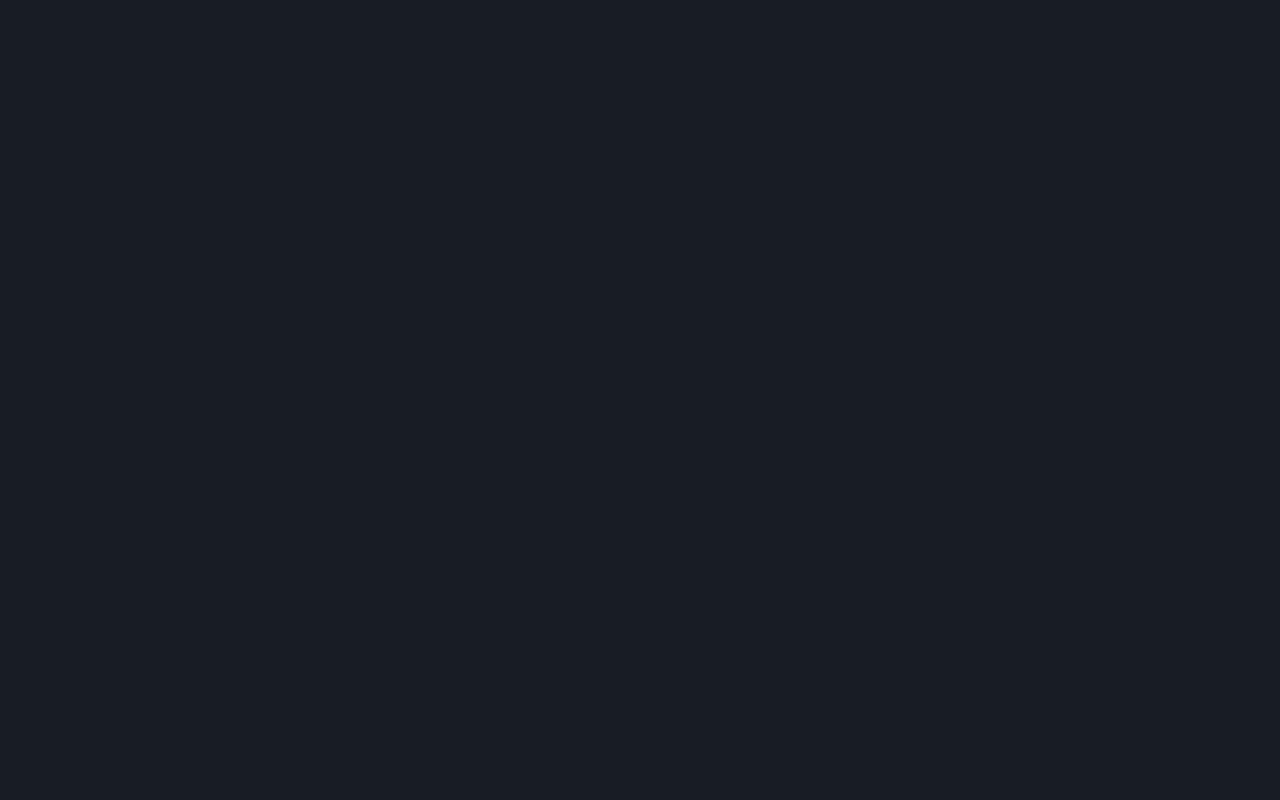
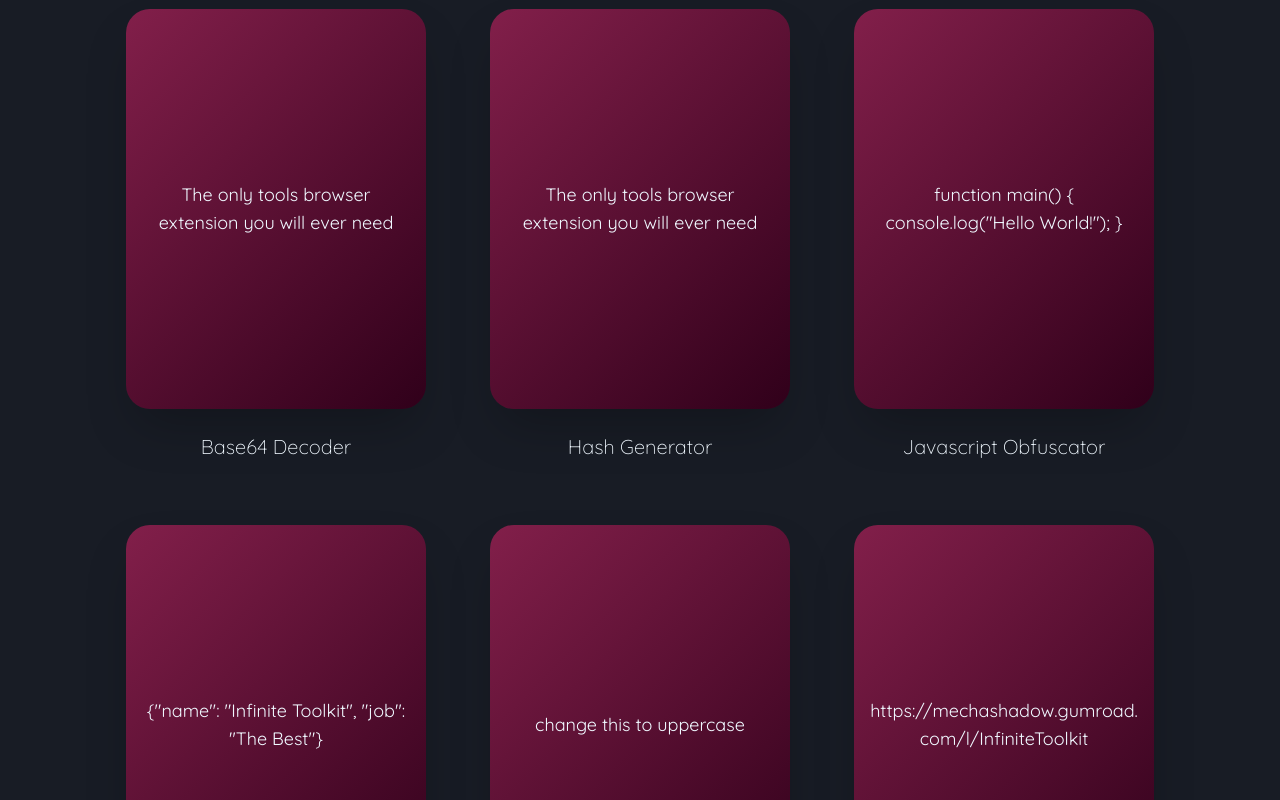
Before and after one commit to mechashadowx/infinite-toolkit, a Next.js app: page / in a window 1280 px wide. Shown: the part 580-1380 px from the top of the page. Before the commit the page ends 800 px from the top, so only its background shows below. Built offline with nearby package versions, Linux system fonts and the light colour scheme.

Commit message:
Implement base text change tool card

```diff
--- /dev/null
+++ b/app/components/base/TextChange.tsx
@@ -0,0 +1,65 @@
+"use client";
+
+import { useState } from "react";
+import React from "react";
+
+interface TextChangeProps {
+    text: string;
+    hoveredText: string;
+    title: string;
+}
+
+const TextChange: React.FC<TextChangeProps> = ({
+    text,
+    hoveredText,
+    title,
+}) => {
+    const [hovered, setHovered] = useState<boolean>(false);
+
+    return (
+        <div
+            id="base64decoder"
+            className={`flex flex-col items-center justify-center gap-6 transition-all duration-200 transform ${
+                hovered ? "scale-105 rotate-2" : "scale-100"
+            }`}
+            onMouseEnter={() => setHovered(true)}
+            onMouseLeave={() => setHovered(false)}
+        >
+            <div className="p-4 bg-dark-gradient flex items-center justify-center h-[400px] w-[300px] rounded-3xl shadow-2xl text-center">
+                <span className="inline-grid text-lg items-center justify-center">
+                    <span
+                        className={`relative col-start-1 row-start-1 text-center transition-all duration-200 ${
+                            hovered ? "opacity-0" : "opacity-100"
+                        }`}
+                        style={{
+                            wordWrap: "break-word",
+                            wordBreak: "break-word",
+                        }}
+                    >
+                        {text}
+                    </span>
+                    <span
+                        className={`relative col-start-1 row-start-1 text-center transition-all duration-200 ${
+                            hovered ? "opacity-100" : "opacity-0"
+                        }`}
+                        style={{
+                            wordWrap: "break-word",
+                            wordBreak: "break-word",
+                        }}
+                    >
+                        {hoveredText}
+                    </span>
+                </span>
+            </div>
+            <h1
+                className={`text-xl transition-all duration-200 transform ${
+                    hovered ? "scale-105 font-bold" : "scale-100 font-light"
+                }`}
+            >
+                {title}
+            </h1>
+        </div>
+    );
+};
+
+export default TextChange;
--- /dev/null
+++ b/app/components/tools/Base64Decoder.tsx
@@ -0,0 +1,14 @@
+import React from "react";
+import TextChange from "../base/TextChange";
+
+const Base64Decoder = () => {
+    return (
+        <TextChange
+            text="The only tools browser extension you will ever need"
+            hoveredText="VGhlIG9ubHkgdG9vbHMgYnJvd3NlciBleHRlbnNpb24geW91IHdpbGwgZXZlciBuZWVk"
+            title="Base64 Decoder"
+        />
+    );
+};
+
+export default Base64Decoder;
--- /dev/null
+++ b/app/components/tools/HashGenerator.tsx
@@ -0,0 +1,14 @@
+import React from "react";
+import TextChange from "../base/TextChange";
+
+const HashGenerator = () => {
+    return (
+        <TextChange
+            text="The only tools browser extension you will ever need"
+            hoveredText="ad88c79786079884302476125d428883e1518f4399cba0060f150c568a2025838e14480117821471b951c2620b5b13751aba09fd388026b7e278efa9a462ad8d"
+            title="Hash Generator"
+        />
+    );
+};
+
+export default HashGenerator;
--- /dev/null
+++ b/app/components/tools/JavascriptObfuscator.tsx
@@ -0,0 +1,18 @@
+import React from "react";
+import TextChange from "../base/TextChange";
+
+const JavascriptObfuscator = () => {
+    return (
+        <TextChange
+            text={`function main() {
+                console.log("Hello World!");
+            }`}
+            hoveredText={`function LNpN6TRfXs() {
+                console.log("SGVsbG8gV29ybGQh");
+            }`}
+            title="Javascript Obfuscator"
+        />
+    );
+};
+
+export default JavascriptObfuscator;
--- /dev/null
+++ b/app/components/tools/JsonFormatter.tsx
@@ -0,0 +1,17 @@
+import React from "react";
+import TextChange from "../base/TextChange";
+
+const JsonFormatter = () => {
+    return (
+        <TextChange
+            text={`{"name": "Infinite Toolkit", "job": "The Best"}`}
+            hoveredText={`{
+                "name": "Infinite Toolkit",
+                "job": "The Best"
+            }`}
+            title="Json Formatter"
+        />
+    );
+};
+
+export default JsonFormatter;
--- /dev/null
+++ b/app/components/tools/TextManipulator.tsx
@@ -0,0 +1,14 @@
+import React from "react";
+import TextChange from "../base/TextChange";
+
+const TextManipulator = () => {
+    return (
+        <TextChange
+            text="change this to uppercase"
+            hoveredText="CHANGE THIS TO UPPERCASE"
+            title="Text Manipulator"
+        />
+    );
+};
+
+export default TextManipulator;
--- /dev/null
+++ b/app/components/tools/URLDecoder.tsx
@@ -0,0 +1,14 @@
+import React from "react";
+import TextChange from "../base/TextChange";
+
+const URLDecoder = () => {
+    return (
+        <TextChange
+            text={`https://mechashadow.gumroad.com/l/InfiniteToolkit`}
+            hoveredText={`https%3A%2F%2Fmechashadow.gumroad.com%2Fl%2FInfiniteToolkit`}
+            title="URL Decoder"
+        />
+    );
+};
+
+export default URLDecoder;
--- a/app/page.tsx
+++ b/app/page.tsx
@@ -1,12 +1,18 @@
 import { FontAwesomeIcon } from "@fortawesome/react-fontawesome";
 import { faChrome, faFirefoxBrowser } from "@fortawesome/free-brands-svg-icons";
 import { faAngleDoubleRight } from "@fortawesome/free-solid-svg-icons";
+import Base64Decoder from "./components/tools/Base64Decoder";
+import HashGenerator from "./components/tools/HashGenerator";
+import JavascriptObfuscator from "./components/tools/JavascriptObfuscator";
+import JsonFormatter from "./components/tools/JsonFormatter";
+import TextManipulator from "./components/tools/TextManipulator";
+import URLDecoder from "./components/tools/URLDecoder";
 
 export default function Home() {
     return (
         <div
             id="home"
-            className="max-w-[960px] mt-8 sm:mt-16 flex flex-col space-y-16 items-center justify-center text-center"
+            className="max-w-[1080px] mt-8 sm:mt-16 flex flex-col space-y-16 items-center justify-center text-center"
         >
             <div className="text-6xl sm:text-8xl font-bold leading-tight">
                 <span className="inline-grid">
@@ -83,6 +89,16 @@ export default function Home() {
                 </div>
             </div>
             <div className="h-[1px] w-full bg-gray-700"></div>
+            <div className="w-full flex items-center justify-center flex-wrap gap-16">
+                <Base64Decoder />
+                <HashGenerator />
+                <JavascriptObfuscator />
+                <JsonFormatter />
+                <TextManipulator />
+                <URLDecoder />
+            </div>
+            <div></div>
+            <div></div>
         </div>
     );
 }
--- a/package.json
+++ b/package.json
@@ -12,11 +12,13 @@
     "@fortawesome/free-brands-svg-icons": "^6.6.0",
     "@fortawesome/free-solid-svg-icons": "^6.6.0",
     "@fortawesome/react-fontawesome": "^0.2.2",
+    "jquery": "^3.7.1",
     "next": "14.2.5",
     "react": "^18",
     "react-dom": "^18"
   },
   "devDependencies": {
+    "@types/jquery": "^3.5.30",
     "@types/node": "^20",
     "@types/react": "^18",
     "@types/react-dom": "^18",
--- a/tailwind.config.ts
+++ b/tailwind.config.ts
@@ -12,6 +12,7 @@ const config: Config = {
                 "gradient-radial": "radial-gradient(var(--tw-gradient-stops))",
                 "gradient-conic":
                     "conic-gradient(from 180deg at 50% 50%, var(--tw-gradient-stops))",
+                "dark-gradient": "linear-gradient(135deg, #821F4A, #30001a)",
             },
         },
     },
```
Also changed, not shown: 1 other file (tests, documents, lock files or other folders). Lines whose indentation alone changed are shown as unchanged.
